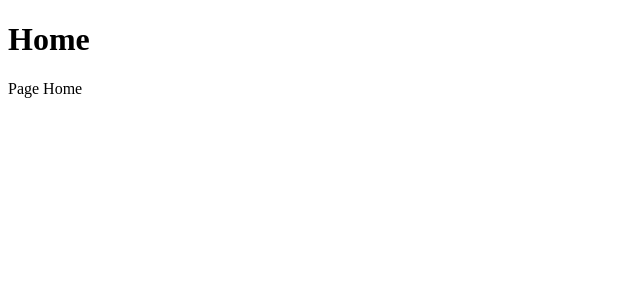
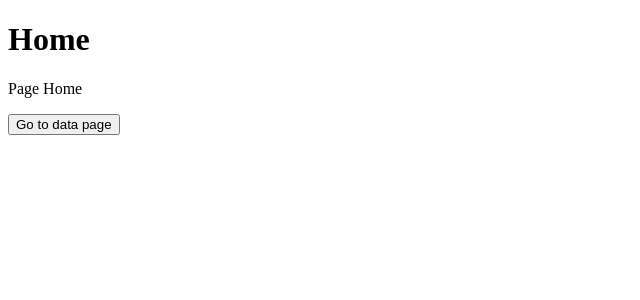
Before and after one commit to rizaljihadudin/react-router, a React (Vite) app: page / in a window 1280 px wide. Shown: the top 300 px of the page, without its empty margins (0-640 px from the left). Built offline with nearby package versions, Linux system fonts and the light colour scheme.

Commit message:
feat : useNavigate

```diff
--- a/src/components/Home.jsx
+++ b/src/components/Home.jsx
@@ -1,8 +1,24 @@
+import { useNavigate } from "react-router"
+
 export default function Home(){
+
+    {/**
+        untuk melakukan navigasi via JavaScript (programatically).
+        penggunaanya seperti, untuk melakukan navigasi ke halaman lain setelah sebuah event terjadi. ex: button, form submit, etc.
+    */}
+    const navigate = useNavigate();
+
+    function handleClick(){
+        navigate({
+            pathname:'/data'
+        })
+    }
+
     return(
         <>
             <h1>Home</h1>
             <p>Page Home</p>
+            <button onClick={handleClick}>Go to data page</button>
         </>
     )
 }
```
